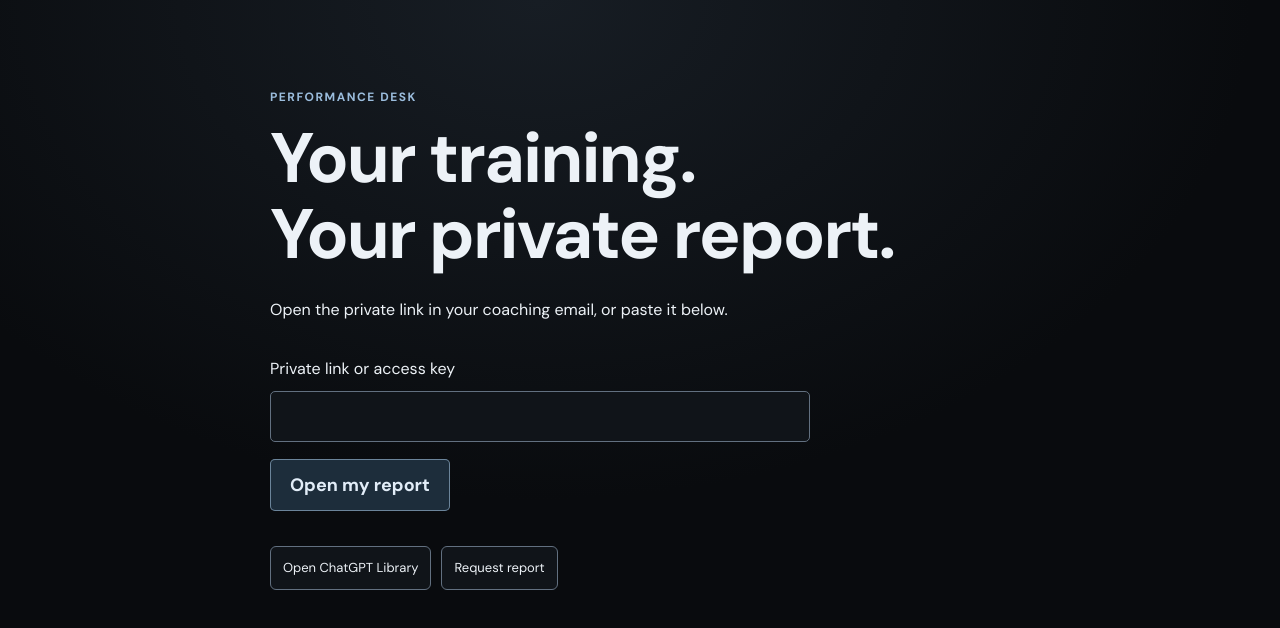
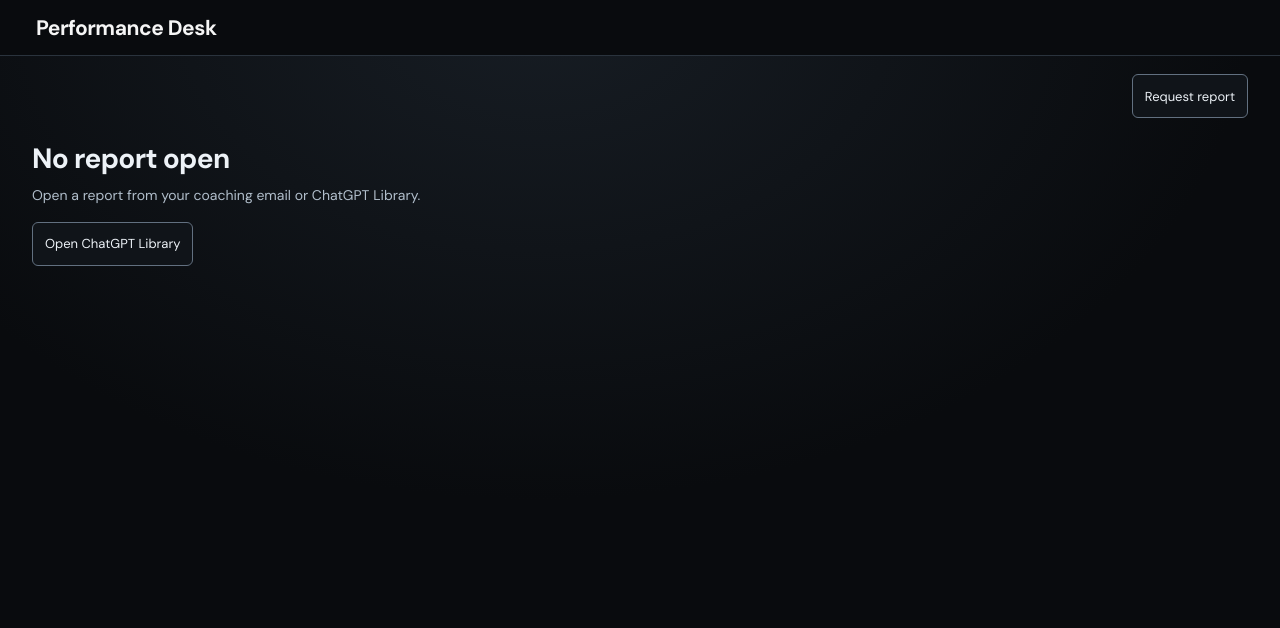
Before and after one commit to ilham-rizaldi/daily-coach, a React (Vite) app: page / in a window 1280 px wide. Shown: the top 628 px of the page. Built offline with nearby package versions, Linux system fonts and the light colour scheme.

Commit message:
Open Performance Desk without an access form

```diff
--- a/src/App.jsx
+++ b/src/App.jsx
@@ -54,26 +54,6 @@ function RequestReport() {
   );
 }
 
-function Locked({ onUnlock, error, loading }) {
-  const [key, setKey] = useState("");
-  return (
-    <main className="unlock">
-      <p className="eyebrow">Performance Desk</p><h1>Your training.<br />Your private report.</h1>
-      <p id="access-help">Open the private link in your coaching email, or paste it below.</p>
-      <form onSubmit={event => { event.preventDefault(); onUnlock(key.trim()); }}>
-        <label htmlFor="access-key">Private link or access key</label>
-        <input id="access-key" type="password" value={key} onChange={event => setKey(event.target.value)} aria-describedby={error ? "access-help access-error" : "access-help"} aria-invalid={Boolean(error)} autoComplete="off" autoCapitalize="none" spellCheck="false" required disabled={loading} />
-        <button className="primary" disabled={loading}>{loading ? "Opening report…" : "Open my report"}</button>
-      </form>
-      {error && <p className="error" id="access-error" role="alert">{error}</p>}
-      <div className="report-access-actions">
-        <a className="report-action" href="https://chatgpt.com/library" target="_blank" rel="noreferrer">Open ChatGPT Library</a>
-        <RequestReport />
-      </div>
-    </main>
-  );
-}
-
 export function App() {
   const preview = new URLSearchParams(location.search).get("preview") === "1";
   const [reports, setReports] = useState(preview ? [demoReport] : []);
@@ -89,12 +69,13 @@ export function App() {
   const mainRef = useRef(null);
   const unlockVersion = useRef(0);
 
-  async function unlock(input) {
+  async function unlock(input, fragment = "") {
     const version = ++unlockVersion.current;
     setLoading(true);
     setError("");
+    setCopyState("");
     try {
-      const { key, incoming } = parseAccessInput(input, location.hash);
+      const { key, incoming } = parseAccessInput(input, fragment);
       let stored = [];
       try { stored = JSON.parse(localStorage.getItem("daily-coach-encrypted-reports") || "[]"); } catch { stored = []; }
       const opened = await unlockReports(key, incoming, stored);
@@ -105,8 +86,11 @@ export function App() {
       setReportPayloads(opened.reportPayloads);
       setReportIndex(opened.reportIndex);
       setAccessKey(key);
+      setSection("Daily");
+      setDetail(false);
+      setResearchOpen(false);
       try { sessionStorage.setItem("daily-coach-access", key); } catch { /* A private link still opens without browser storage. */ }
-      history.replaceState(null, "", `${location.pathname}${location.search}`);
+      if (fragment && location.hash === fragment) history.replaceState(null, "", `${location.pathname}${location.search}`);
     } catch (failure) {
       if (version === unlockVersion.current) setError(failure.message);
     } finally {
@@ -116,11 +100,20 @@ export function App() {
 
   useEffect(() => {
     if (preview) return;
-    const params = new URLSearchParams(location.hash.slice(1));
-    if (["key", "iv", "data"].some(name => params.has(name))) { unlock(""); return; }
+    function openPrivateLink() {
+      const fragment = location.hash;
+      const params = new URLSearchParams(fragment.slice(1));
+      if (!["key", "iv", "data"].some(name => params.has(name))) return false;
+      unlock("", fragment);
+      return true;
+    }
+    if (!openPrivateLink()) {
       let key;
       try { key = sessionStorage.getItem("daily-coach-access"); } catch { /* Storage may be blocked in private browsing. */ }
       if (key) unlock(key);
+    }
+    window.addEventListener("hashchange", openPrivateLink);
+    return () => window.removeEventListener("hashchange", openPrivateLink);
   }, []);
 
   async function copyLink() {
@@ -156,30 +149,40 @@ export function App() {
     setLoading(false);
     setSection("Daily");
     setDetail(false);
+    if (location.hash) history.replaceState(null, "", `${location.pathname}${location.search}`);
   }
 
   const report = reports[reportIndex];
   const today = jakartaDate();
 
-  if (!report) return <Locked onUnlock={unlock} loading={loading} error={error} />;
-
   return (
     <>
-      <a className="skip-link" href="#main">Skip to report</a>
+      <a className="skip-link" href="#main">Skip to main content</a>
       <header className="app-header">
         <a className="wordmark" href={location.pathname} onClick={event => { event.preventDefault(); selectReport(0); }}>Performance Desk</a>
         {report && <nav aria-label="Report sections">{sections.map(name => <button key={name} onClick={() => changeSection(name)} aria-current={section === name ? "page" : undefined}>{name}</button>)}</nav>}
-        {!preview && <button className="header-lock" onClick={lockArchive}>Lock</button>}
+        {report && !preview && <button className="header-lock" onClick={lockArchive}>Lock</button>}
       </header>
-      {!report ? <Locked onUnlock={unlock} loading={loading} error={error} /> : (
       <main id="main" ref={mainRef} tabIndex={-1}>
         {copyState && <p className="notice" role="status">{copyState}</p>}
         <div className="report-meta">
+          {report && <>
             <time dateTime={report.date}>{formatDate(report.date, { weekday: "short", year: "numeric" })}</time>
             <span>{preview ? "Demo" : `${report.date === today ? "Snapshot" : "Historical"} · ${new Date(report.capturedAt).toLocaleString("en-GB", { timeZone: "Asia/Jakarta", timeStyle: "short" })} WIB`}</span>
+          </>}
           {reports.length > 1 && <nav className="report-switcher" aria-label="Report dates"><button disabled={reportIndex >= reports.length - 1} onClick={() => selectReport(reportIndex + 1)} aria-label="Older report">←</button><span>{reportIndex + 1} of {reports.length}</span><button disabled={reportIndex === 0} onClick={() => selectReport(reportIndex - 1)} aria-label="Newer report">→</button></nav>}
           <RequestReport />
         </div>
+        {error && <p className="error" role="alert">{error}</p>}
+        {loading && <p className="notice" role="status">Opening report…</p>}
+        {!report && !loading && (
+          <section className="decision empty-report" aria-labelledby="empty-report-title">
+            <h1 id="empty-report-title">No report open</h1>
+            <p>Open a report from your coaching email or ChatGPT Library.</p>
+            <a className="report-action" href="https://chatgpt.com/library" target="_blank" rel="noreferrer">Open ChatGPT Library</a>
+          </section>
+        )}
+        {report && <>
           {section === "Daily" && (
             <>
               <ConditionOverview report={report} />
@@ -236,8 +239,8 @@ export function App() {
               {!preview && <div className="archive-actions"><button onClick={copyLink}>Copy link</button><button onClick={lockArchive}>Lock</button></div>}
             </>
           )}
+        </>}
       </main>
-      )}
     </>
   );
 }
--- a/src/archive.js
+++ b/src/archive.js
@@ -25,7 +25,7 @@ export function payloadFromFragment(fragment) {
   const ciphertext = params.get("data");
   const iv = params.get("iv");
   if (!ciphertext && !iv) return null;
-  if (!ciphertext || !iv) throw new Error("This private report link is incomplete. Copy the full link from your coaching email.");
+  if (!ciphertext || !iv) throw new Error("This private report link is incomplete. Open the full link from your coaching email.");
   if (ciphertext.length > 2000000 || !/^[A-Za-z0-9_-]+$/.test(ciphertext) || !/^[A-Za-z0-9_-]{16}$/.test(iv)) {
     throw new Error("This private report link is incomplete or invalid.");
   }
@@ -40,12 +40,12 @@ export function parseAccessInput(value, currentFragment = "") {
     fragment = input;
     key = "";
   } else if (/^https?:\/\//i.test(input)) {
-    try { fragment = new URL(input).hash; } catch { throw new Error("Copy the complete private link from your coaching email."); }
+    try { fragment = new URL(input).hash; } catch { throw new Error("Open the complete private link from your coaching email."); }
     key = "";
   }
   const params = new URLSearchParams(fragment.replace(/^#/, ""));
   key ||= params.get("key") || "";
-  if (!/^[A-Za-z0-9_-]{43}$/.test(key)) throw new Error("Paste the complete private link from your email, or enter its 43-character access key.");
+  if (!/^[A-Za-z0-9_-]{43}$/.test(key)) throw new Error("Open the complete private link from your coaching email.");
   return { key, incoming: payloadFromFragment(fragment) };
 }
 
@@ -72,7 +72,7 @@ export async function unlockReports(key, incoming, stored = []) {
     reports = reports.slice(0, 180);
     if (selected && !reports.includes(selected)) reports = [...reports.slice(0, 179), selected].sort((a, b) => b.date.localeCompare(a.date));
   }
-  if (!reports.length) throw new Error("No saved report is available on this device. Paste the complete private link from your coaching email.");
+  if (!reports.length) throw new Error("No saved report is available on this device. Open the complete private link from your coaching email.");
   const reportPayloads = Object.fromEntries(reports.map(report => [report.date, byDate[report.date].payload]));
   const payloads = [...new Set(Object.values(reportPayloads))];
   return { reports, reportPayloads, payloads, reportIndex: Math.max(0, reports.findIndex(report => report.date === selectedDate)) };
--- a/src/readability.css
+++ b/src/readability.css
@@ -5,7 +5,7 @@
 .metric-value .metric-unit-tight { margin-left:0; }
 .metric-duration { gap:.14em; }
 .metric-duration .metric-part { display:inline-flex; align-items:baseline; font:inherit; color:inherit; white-space:nowrap; }
-main:not(.unlock) { max-width:1600px; padding-inline:32px; }
+main { max-width:1600px; padding-inline:32px; }
 .report-meta { padding-block:18px; }
 .body-overview { padding:22px; margin-bottom:24px; }
 .body-overview .condition-heading { margin-bottom:18px; }
@@ -142,7 +142,7 @@ td small { font-size:11px; }
 }
 @media(min-width:1401px) and (max-width:1600px) { .body-secondary { grid-template-columns:repeat(2,minmax(0,1fr)); } }
 @media(max-width:700px) {
-  main:not(.unlock) { padding-inline:16px; }
+  main { padding-inline:16px; }
   .body-overview { padding:14px; }
   .body-primary { grid-template-columns:repeat(2,minmax(0,1fr)); gap:12px; }
   .body-tile { padding:16px 12px; }
@@ -187,6 +187,7 @@ td small { font-size:11px; }
 }
 
 /* Private report access and request handoff. */
+.empty-report p { margin: 8px 0 16px; color: var(--muted); font-size: 14px; }
 .report-access-actions, .report-request-heading {
   display: flex;
   align-items: center;
--- a/src/styles.css
+++ b/src/styles.css
@@ -672,37 +672,6 @@ footer button {
   text-align: right;
   min-height: 24px;
 }
-.unlock {
-  max-width: 800px;
-  padding: 80px 30px;
-}
-.unlock h1 {
-  font-size: clamp(42px,6vw,70px);
-  letter-spacing: -2px;
-  line-height: 1.08;
-  margin-bottom: 25px;
-}
-.unlock > p {
-  max-width: 580px;
-}
-.unlock form {
-  display: flex;
-  flex-direction: column;
-  gap: 12px;
-  max-width: 540px;
-  margin: 35px 0;
-}
-.unlock input {
-  padding: 14px;
-  background: var(--surface);
-  color: var(--text);
-  border: 1px solid var(--control-border);
-  border-radius: 5px;
-}
-.unlock form button {
-  align-self: flex-start;
-  margin-top: 5px;
-}
 .error {
   color: var(--amber);
 }
@@ -1088,12 +1057,6 @@ footer button {
   }
   footer p {
     width: 100%;
-  }
-  .unlock {
-    padding-top: 55px;
-  }
-  .unlock h1 {
-    font-size: 47px;
   }
   .session-section h2 > .quiet {
     display: block;
@@ -1605,7 +1568,7 @@ footer button { font-size: 11px; }
 .period-bars > div { padding-left: 0; }
 .period-bars span { font-size: 10px; }
 .page-title { padding: 16px 0; }
-main:not(.unlock) { padding-bottom: 24px; }
+main { padding-bottom: 24px; }
 @media (max-width: 900px) {
   .app-header { min-height: 86px; padding-top: 10px; gap: 5px 14px; }
   .app-header nav { height: 41px; margin-left: 0; justify-content: space-between; gap: 10px; }
```
Also changed, not shown: 11 other files (tests, documents, lock files or other folders). Lines whose indentation alone changed are shown as unchanged.
